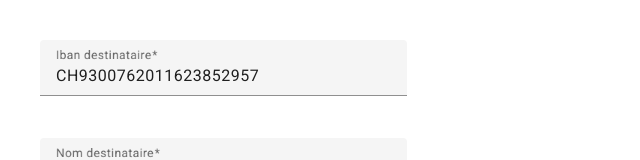
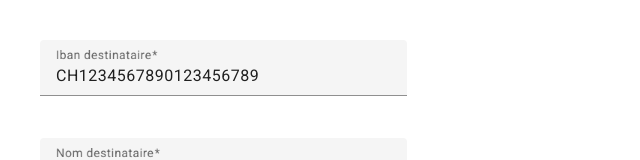
Before and after one commit to netanonima/swiss-bill-maker, an Angular app: page / in a window 1280 px wide. Shown: the top 160 px of the page, without its empty margins (0-640 px from the left). Built offline with nearby package versions, Linux system fonts and the light colour scheme; no server answers.

Commit message:
readme updated

```diff
--- a/src/app/swiss-bill-form/swiss-bill-form.component.ts
+++ b/src/app/swiss-bill-form/swiss-bill-form.component.ts
@@ -62,7 +62,7 @@ export class SwissBillFormComponent implements OnInit {
 
   constructor(private fb: FormBuilder, private swissBillApiRestService: SwissBillApiRestService, private swissBillDataSharingService: SwissBillDataSharingService) {
     this.virementForm = this.fb.group({
-      ibanDestinataire: ['CH9300762011623852957', [Validators.required, ibanValidator()]],
+      ibanDestinataire: ['CH1234567890123456789', [Validators.required, ibanValidator()]],
       nomDestinataire: ['Jean Dupont', [Validators.required, Validators.maxLength(70)]],
       rueDestinataire: ['Rue Exemple', [Validators.required, Validators.maxLength(70)]],
       numeroRueDestinataire: ['10', [Validators.required, Validators.maxLength(16)]],
```
Also changed, not shown: 1 other file (tests, documents, lock files or other folders).
